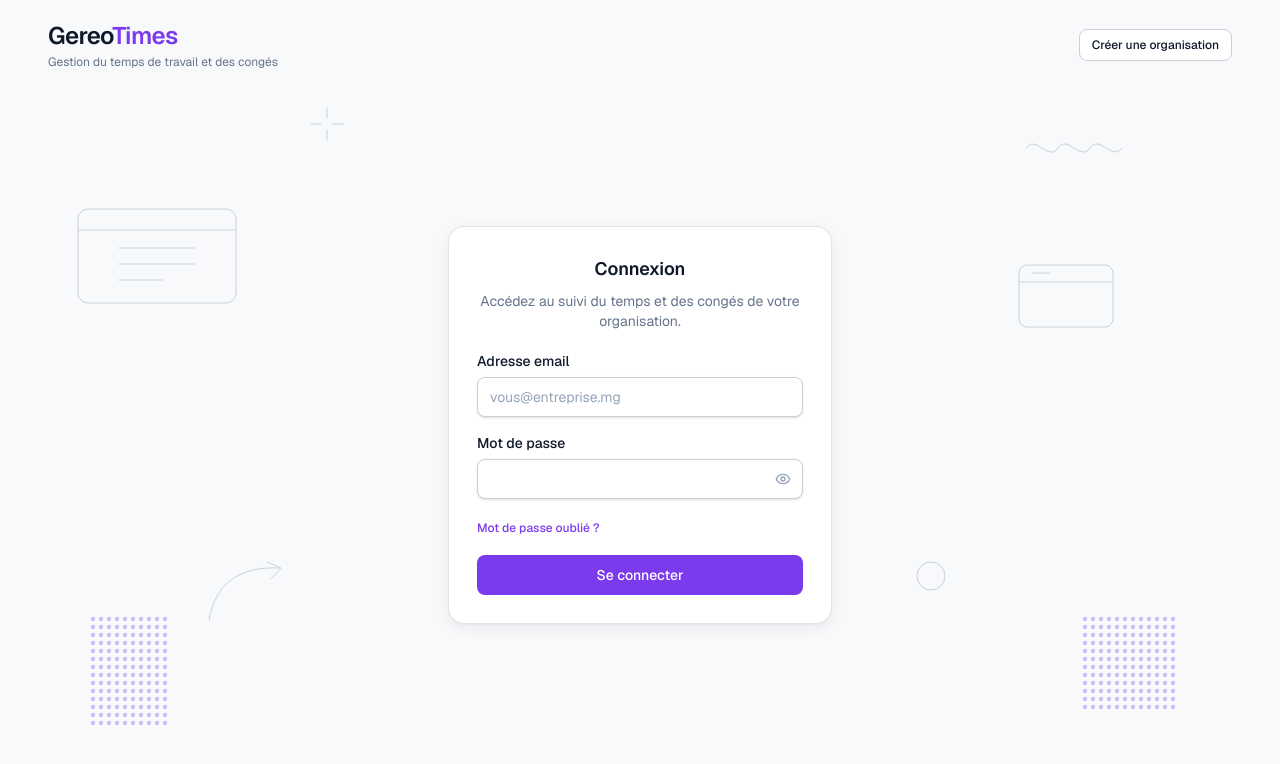
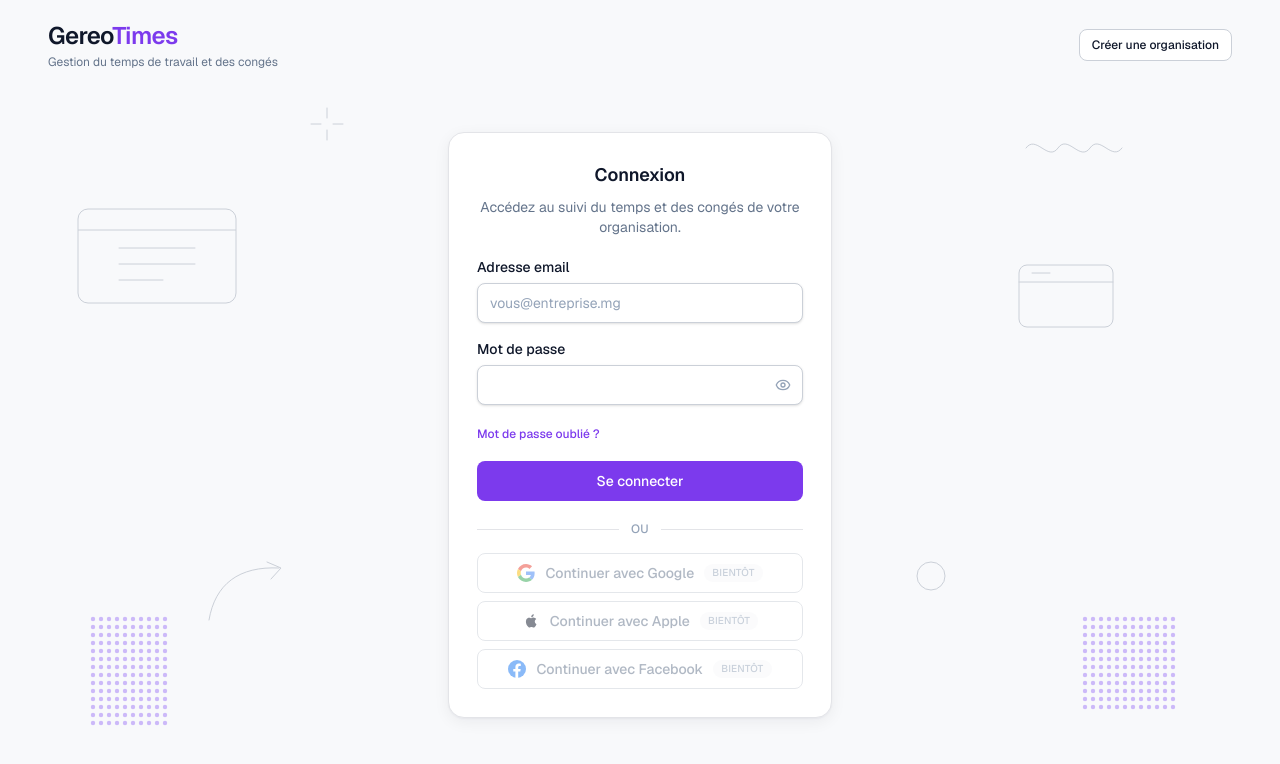
Before and after one commit to mea-dev-pro/gereo_times, a Next.js app: page /connexion in a window 1280 px wide. Shown: the top 764 px of the page. Built offline with nearby package versions, Linux system fonts and the light colour scheme; no server answers.

Commit message:
Connexion tierce : les trois boutons sont visibles, seuls les fournisseurs actifs sont cliquables

```diff
--- a/src/components/oauth-buttons.tsx
+++ b/src/components/oauth-buttons.tsx
@@ -3,14 +3,22 @@
 import { useState } from "react";
 import { createClient } from "@/lib/supabase/client";
 import { Alert } from "@/components/ui/alert";
-import { nomFournisseur, type Fournisseur } from "@/lib/auth/fournisseurs";
+import {
+  FOURNISSEURS,
+  nomFournisseur,
+  type Fournisseur,
+} from "@/lib/auth/fournisseurs";
 import { MarqueFournisseur } from "@/components/marques-fournisseurs";
 
 /**
  * Connexion par un fournisseur d'identité tiers.
  *
- * Les fournisseurs listés sont ceux que Supabase déclare actifs (voir
- * `lib/auth/fournisseurs`) : aucun bouton sans effet n'est affiché.
+ * Les trois fournisseurs sont toujours affichés — c'est la composition de la
+ * maquette — mais seuls ceux que Supabase déclare actifs sont cliquables (voir
+ * `lib/data/fournisseurs`). Les autres sont **désactivés**, avec la mention
+ * « bientôt » : un bouton qui ne fait rien est un défaut, un bouton grisé qui
+ * dit pourquoi est une information. Activer un fournisseur dans Supabase suffit
+ * à rendre le sien actif, sans toucher à ce fichier.
  *
  * L'adresse de retour est construite sur l'origine réellement visitée — c'est
  * le même principe que les liens reçus par courriel, et la raison pour laquelle
@@ -25,8 +33,6 @@
 }) {
   const [erreur, setErreur] = useState<string | null>(null);
   const [enCours, setEnCours] = useState<Fournisseur | null>(null);
-
-  if (fournisseurs.length === 0) return null;
 
   async function continuer(fournisseur: Fournisseur) {
     setErreur(null);
@@ -64,18 +70,31 @@
       {erreur && <Alert variant="danger">{erreur}</Alert>}
 
       <div className="space-y-2">
-        {fournisseurs.map((id) => {
+        {FOURNISSEURS.map(({ id }) => {
           const nom = nomFournisseur(id);
+          const actif = fournisseurs.includes(id);
+          const libelle = enCours === id ? "Ouverture…" : `Continuer avec ${nom}`;
+
           return (
             <button
               key={id}
               type="button"
               onClick={() => continuer(id)}
-              disabled={enCours !== null}
+              disabled={!actif || enCours !== null}
+              // Le nom accessible porte la raison : sans cela, un lecteur
+              // d'écran annonce un bouton désactivé sans dire pourquoi.
+              aria-label={actif ? libelle : `${libelle} (bientôt disponible)`}
               className="flex h-10 w-full items-center justify-center gap-2.5 rounded-control border border-border-strong bg-surface text-sm font-medium text-content transition-colors hover:bg-surface-muted disabled:pointer-events-none disabled:opacity-50"
             >
               <MarqueFournisseur fournisseur={id} />
-              {enCours === id ? `Ouverture…` : `Continuer avec ${nom}`}
+              <span className={actif ? undefined : "text-content-muted"}>
+                {libelle}
+              </span>
+              {!actif ? (
+                <span className="rounded-full bg-surface-muted px-2 py-0.5 text-[10px] font-medium uppercase tracking-wide text-content-subtle">
+                  bientôt
+                </span>
+              ) : null}
             </button>
           );
         })}
--- /dev/null
+++ b/tmp-sonde-nom.mjs
@@ -0,0 +1,15 @@
+import { chromium } from "playwright";
+const nav = await chromium.launch();
+const page = await nav.newPage();
+await page.goto("http://localhost:3000/connexion", { waitUntil: "networkidle" });
+
+const essais = [
+  ["chaine complete", page.getByRole("button", { name: "Continuer avec Apple (bientôt disponible)" })],
+  ["chaine complete exact", page.getByRole("button", { name: "Continuer avec Apple (bientôt disponible)", exact: true })],
+  ["regex echappee", page.getByRole("button", { name: /Continuer avec Apple \(bientôt disponible\)/ })],
+  ["sous-chaine Apple", page.getByRole("button", { name: "Continuer avec Apple" })],
+  ["attribut", page.locator('button[aria-label="Continuer avec Apple (bientôt disponible)"]')],
+];
+for (const [quoi, loc] of essais) console.log(quoi.padEnd(24), "->", await loc.count());
+
+console.log("attributs reels :", await page.locator("button[aria-label]").evaluateAll((b) => b.map((e) => JSON.stringify(e.getAttribute("aria-label")))));
```
Also changed, not shown: 3 other files (tests, documents, lock files or other folders).
